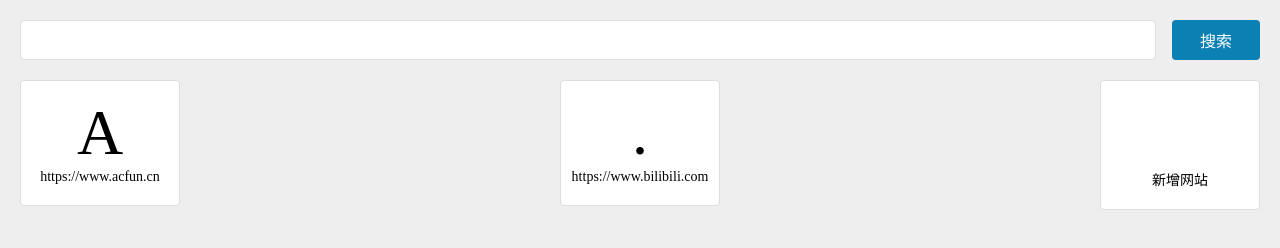
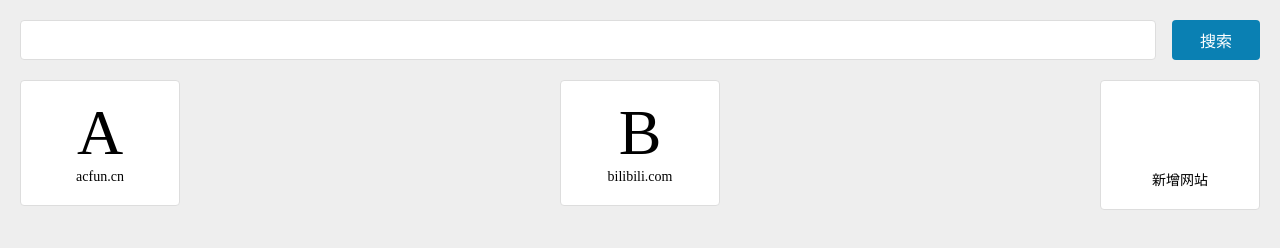
Before and after one commit to alertguo/nav-1, a plain HTML site: page src/index.html in a window 1280 px wide. Drawn offline with nearby package versions, Linux system fonts and the light colour scheme.

Commit message:
优化移动端的url、logo、删除

```diff
--- a/dist/index.html
+++ b/dist/index.html
@@ -34,7 +34,7 @@
         </li>
       </ul>
     </main>
-    <script src="//at.alicdn.com/t/font_2043092_wt7o89ur7cg.js"></script>
+    <script src="//at.alicdn.com/t/font_2043092_0pur912xrf1c.js"></script>
     <script src="https://cdn.bootcdn.net/ajax/libs/jquery/3.5.1/jquery.min.js"></script>
     <script src="/main.1f19ae8e.js"></script>
   </body>
--- a/dist/index.js
+++ b/dist/index.js
@@ -212,7 +212,7 @@ var parent = module.bundle.parent;
 if ((!parent || !parent.isParcelRequire) && typeof WebSocket !== 'undefined') {
   var hostname = "" || location.hostname;
   var protocol = location.protocol === 'https:' ? 'wss' : 'ws';
-  var ws = new WebSocket(protocol + '://' + hostname + ':' + "53744" + '/');
+  var ws = new WebSocket(protocol + '://' + hostname + ':' + "63268" + '/');
 
   ws.onmessage = function (event) {
     checkedAssets = {};
--- a/src/index.html
+++ b/src/index.html
@@ -44,7 +44,7 @@
         </li>
       </ul>
     </main>
-    <script src="//at.alicdn.com/t/font_2043092_wt7o89ur7cg.js"></script>
+    <script src="//at.alicdn.com/t/font_2043092_0pur912xrf1c.js"></script>
     <script src="https://cdn.bootcdn.net/ajax/libs/jquery/3.5.1/jquery.min.js"></script>
     <script src="./main.js"></script>
   </body>
--- a/src/main.js
+++ b/src/main.js
@@ -4,20 +4,41 @@ const x = localStorage.getItem('x')
 const xObject = JSON.parse(x)
 const hashMap = xObject || [
   { logo: 'A', url: 'https://www.acfun.cn' },
-  { logo: './images/bilibili.png', url: 'https://www.bilibili.com' },
+  {
+    logo: 'B',
+    url: 'https://www.bilibili.com',
+  },
 ]
+const simplifyUrl = (url) => {
+  return url
+    .replace('https://', '')
+    .replace('http://', '')
+    .replace('www.', '')
+    .replace(/\/.*/, '')
+} // 简化url
 
 const render = () => {
   $siteList.find('li:not(.lastLi)').remove()
-  hashMap.forEach((node) => {
+  hashMap.forEach((node, index) => { // 添加index，方便删除
     const $li = $(`<li>
-      <a href="${node.url}">
-        <div class="site">
-          <div class="logo">${node.logo[0]}</div>
-          <div class="link">${node.url}</div>
+      <div class="site">
+        <div class="logo">${simplifyUrl(node.url)[0]}</div>
+        <div class="link">${simplifyUrl(node.url)}</div>
+        <div class="close">
+          <svg class="icon">
+            <use xlink:href="#icon-close"></use>
+          </svg>
         </div>
-      </a>
-  </li>`).insertBefore($lastLi)
+      </div>
+    </li>`).insertBefore($lastLi)
+    $li.on('click', () => {
+      window.open(node.url)
+    }) // 替代a标签跳转
+    $li.on('click', '.close', (e) => {
+      e.stopPropagation() // 阻止冒泡
+      hashMap.splice(index, 1)
+      render()
+    })
   })
 }
 render()
@@ -30,7 +51,6 @@ $('.addButton').on('click', () => {
   console.log(url)
   hashMap.push({
     logo: url[0],
-    logoType: 'text',
     url: url,
   })
   render()
--- a/src/style.css
+++ b/src/style.css
@@ -70,6 +70,7 @@ body {
   border: 1px solid #ddd;
   border-radius: 4px;
   padding: 20px 0;
+  position: relative;
 }
 .siteList .site > .logo {
   width: 64px;
@@ -78,10 +79,16 @@ body {
   justify-content: center;
   align-items: center;
   font-size: 64px;
+  text-transform: uppercase;
 }
 .siteList .site > .link {
   font-size: 14px;
   margin-top: 4px;
+}
+.siteList .site > .close {
+  position: absolute;
+  right: 5px;
+  top: 0;
 }
 .siteList .addButton {
   border: 1px solid blue;
```
Also changed, not shown: 5 other files.
